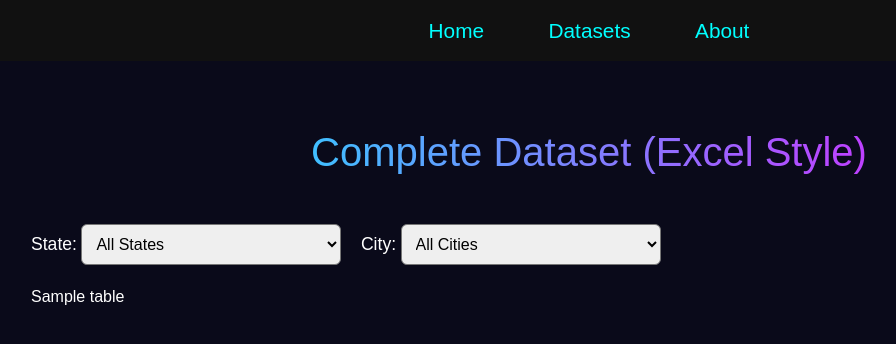
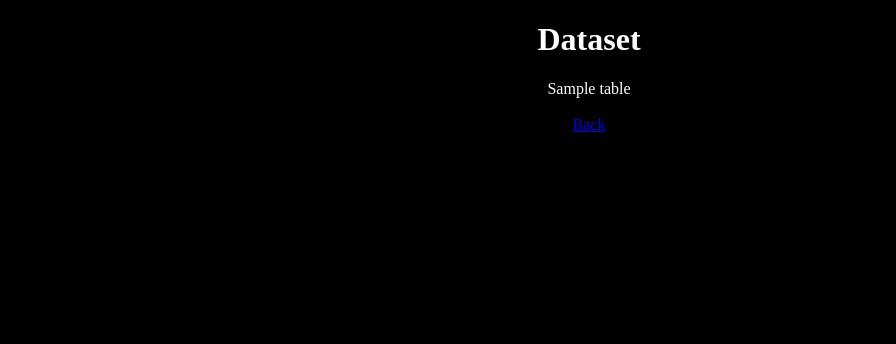
Before and after one commit to atulkumar1016/Air_Quality_Predictor, a Flask app: template templates/datasets.html in a window 1280 px wide. Shown: the top 344 px of the page, without its empty margins (51-947 px from the left). Run offline with Flask 3, Linux system fonts and the light colour scheme; the template is opened without the code that fills it: most values are stand-ins (such as "Sample title", 1, 10 or a date in 2020).

Commit message:
Refactor datasets.html to simplified structure
Removed the original HTML structure and replaced it with a simplified version that displays a dataset and a back link.

```diff
--- a/templates/datasets.html
+++ b/templates/datasets.html
@@ -1,182 +1,18 @@
 <!DOCTYPE html>
 <html>
 <head>
-<meta charset="utf-8">
-<title>Datasets - AQI Shield</title>
+<title>Datasets</title>
+</head>
+<body style="background:black;color:white;text-align:center">
 
-<link href="https://cdn.jsdelivr.net/npm/bootstrap@5.3.0/dist/css/bootstrap.min.css" rel="stylesheet">
-<script src="https://code.jquery.com/jquery-3.7.0.min.js"></script>
+<h1>Dataset</h1>
 
-<style>
-    body{background:#0a0a1a;color:#fff;font-family:Arial;padding-top:80px}
-    nav{position:fixed;top:0;width:100%;background:#111;padding:15px;text-align:center;z-index:999}
-    nav a{color:#0ff;margin:0 30px;text-decoration:none;font-size:1.3rem}
-    nav a:hover{color:#f0f}
-    table{background:#111 !important;color:#fff !important;font-size:0.92rem;}
-    th{background:#222 !important;color:#0ff !important;}
-
-    h1{
-        text-align:center;
-        background:linear-gradient(90deg,#0ff,#f0f);
-        -webkit-background-clip:text;
-        -webkit-text-fill-color:transparent;
-    }
-
-    select{
-        width:260px;
-        padding:10px;
-        margin-right:15px;
-        font-size:1rem;
-        margin-bottom:20px;
-        border-radius:6px;
-    }
-</style>
-
-</head>
-
-<body>
-
-<nav>
-    <a href="/">Home</a>
-    <a href="/datasets">Datasets</a>
-    <a href="/about">About</a>
-</nav>
-
-<div class="container mt-5">
-
-    <h1 class="my-5">Complete Dataset (Excel Style)</h1>
-
-    <!-- FILTERS -->
-    <label style="font-size:1.1rem;">State:</label>
-    <select id="stateFilter">
-        <option value="All">All States</option>
-    </select>
-
-    <label style="font-size:1.1rem;">City:</label>
-    <select id="cityFilter">
-        <option value="All">All Cities</option>
-    </select>
-
-    <!-- TABLE FROM FLASK -->
-    <div id="tableContainer">
-        {{ table | safe }}
-    </div>
-
+<div>
+    {{ table|safe }}
 </div>
 
-
-<script>
-$(document).ready(function(){
-
-    // ============================
-    // FIND COLUMN INDEXES
-    // ============================
-
-    let headers = $("table thead tr th")
-        .map(function(){ return $(this).text().toLowerCase(); })
-        .get();
-
-    let stateIndex = headers.indexOf("state");
-    let cityIndex  = headers.indexOf("city");
-
-    if(stateIndex === -1){
-        stateIndex = headers.findIndex(h => h.includes("state"));
-    }
-    if(cityIndex === -1){
-        cityIndex = headers.findIndex(h => h.includes("city"));
-    }
-
-    // ============================
-    // EXTRACT UNIQUE STATES AND CITIES
-    // ============================
-
-    let citiesByState = {};   // {state: [cities]}
-
-    let allStates = new Set();
-    let allCities = new Set();
-
-    $("table tbody tr").each(function(){
-        let state = $(this).find("td").eq(stateIndex).text().trim();
-        let city  = $(this).find("td").eq(cityIndex).text().trim();
-
-        allStates.add(state);
-        allCities.add(city);
-
-        if(!citiesByState[state]){
-            citiesByState[state] = new Set();
-        }
-        citiesByState[state].add(city);
-    });
-
-    // Sort and Fill dropdown state
-    allStates = Array.from(allStates).sort();
-    allStates.forEach(s => {
-        $("#stateFilter").append(`<option value="${s}">${s}</option>`);
-    });
-
-    // Fill city (initially all)
-    allCities = Array.from(allCities).sort();
-    allCities.forEach(c => {
-        $("#cityFilter").append(`<option value="${c}">${c}</option>`);
-    });
-
-
-    // ============================
-    // APPLY TABLE ROW FILTERING
-    // ============================
-
-    function applyFilters(){
-        let selectedState = $("#stateFilter").val();
-        let selectedCity  = $("#cityFilter").val();
-
-        $("table tbody tr").each(function(){
-            let rowState = $(this).find("td").eq(stateIndex).text().trim();
-            let rowCity  = $(this).find("td").eq(cityIndex).text().trim();
-
-            let stateMatch = (selectedState === "All" || rowState === selectedState);
-            let cityMatch  = (selectedCity === "All" || rowCity === selectedCity);
-
-            if(stateMatch && cityMatch){
-                $(this).show();
-            } else {
-                $(this).hide();
-            }
-        });
-    }
-
-
-    // ============================
-    // UPDATE CITY DROPDOWN BASED ON STATE
-    // ============================
-
-    $("#stateFilter").on("change", function(){
-        let selectedState = $(this).val();
-
-        $("#cityFilter").empty();  // reset
-        $("#cityFilter").append(`<option value="All">All Cities</option>`);
-
-        if(selectedState === "All"){
-            // show every city
-            allCities.forEach(c => {
-                $("#cityFilter").append(`<option value="${c}">${c}</option>`);
-            });
-        } else {
-            // show only cities belonging to selected state
-            let filteredCities = Array.from(citiesByState[selectedState]).sort();
-            filteredCities.forEach(c => {
-                $("#cityFilter").append(`<option value="${c}">${c}</option>`);
-            });
-        }
-
-        applyFilters();
-    });
-
-    $("#cityFilter").on("change", function(){
-        applyFilters();
-    });
-
-});
-</script>
+<br>
+<a href="/">Back</a>
 
 </body>
 </html>
```
